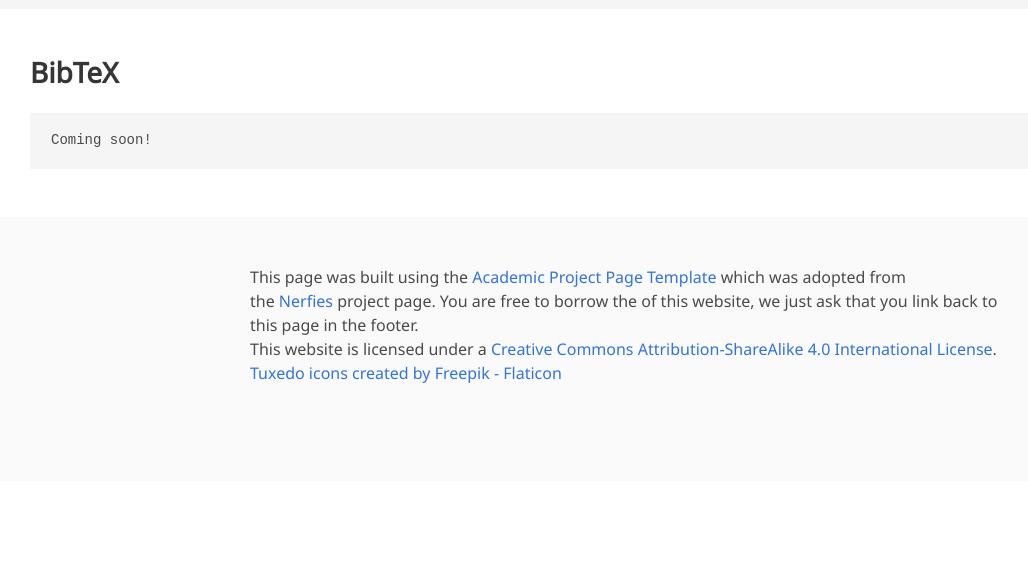
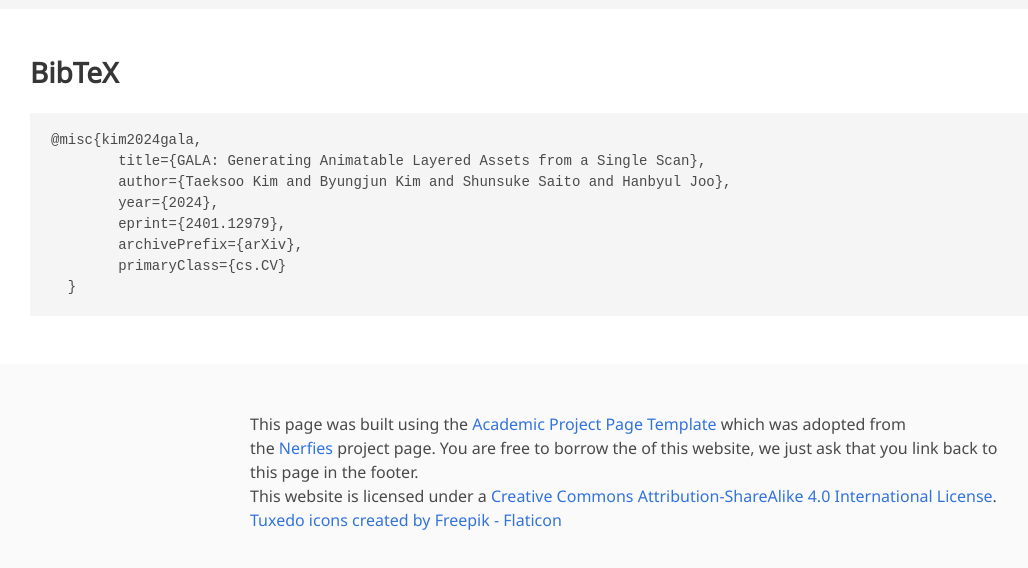
Before and after one commit to snuvclab/gala, a plain HTML site: page index.html in a window 1280 px wide. Shown: the part 5240-5808 px from the top of the page, without its empty margins (10-1038 px from the left). Before the commit the page ends 5721 px from the top, so only its background shows below. Drawn offline with nearby package versions, Linux system fonts and the light colour scheme; some icons are missing; a web font is replaced by a local one.

Commit message:
project page

```diff
--- a/index.html
+++ b/index.html
@@ -81,7 +81,7 @@
                     <div class="publication-links">
                          <!-- Arxiv PDF link -->
                       <span class="link-block">
-                        <a href="https://arxiv.org/pdf/<ARXIV PAPER ID>.pdf" target="_blank"
+                        <a href="https://arxiv.org/pdf/2401.12979.pdf" target="_blank"
                         class="external-link button is-normal is-rounded is-dark">
                         <span class="icon">
                           <i class="fas fa-file-pdf"></i>
@@ -114,7 +114,7 @@
 
                 <!-- ArXiv abstract Link -->
                 <span class="link-block">
-                  <a href="https://arxiv.org/abs/<ARXIV PAPER ID>" target="_blank"
+                  <a href="https://arxiv.org/abs/2401.12979" target="_blank"
                   class="external-link button is-normal is-rounded is-dark">
                   <span class="icon">
                     <i class="ai ai-arxiv"></i>
@@ -317,7 +317,14 @@ pretrained 2D diffusion model in a canonical space.
   <section class="section" id="BibTeX">
     <div class="container is-max-desktop content">
       <h2 class="title">BibTeX</h2>
-      <pre><code>Coming soon!</code></pre>
+      <pre><code>@misc{kim2024gala,
+        title={GALA: Generating Animatable Layered Assets from a Single Scan},
+        author={Taeksoo Kim and Byungjun Kim and Shunsuke Saito and Hanbyul Joo},
+        year={2024},
+        eprint={2401.12979},
+        archivePrefix={arXiv},
+        primaryClass={cs.CV}
+  }</code></pre>
     </div>
 </section>
 <!--End BibTex citation -->
```
